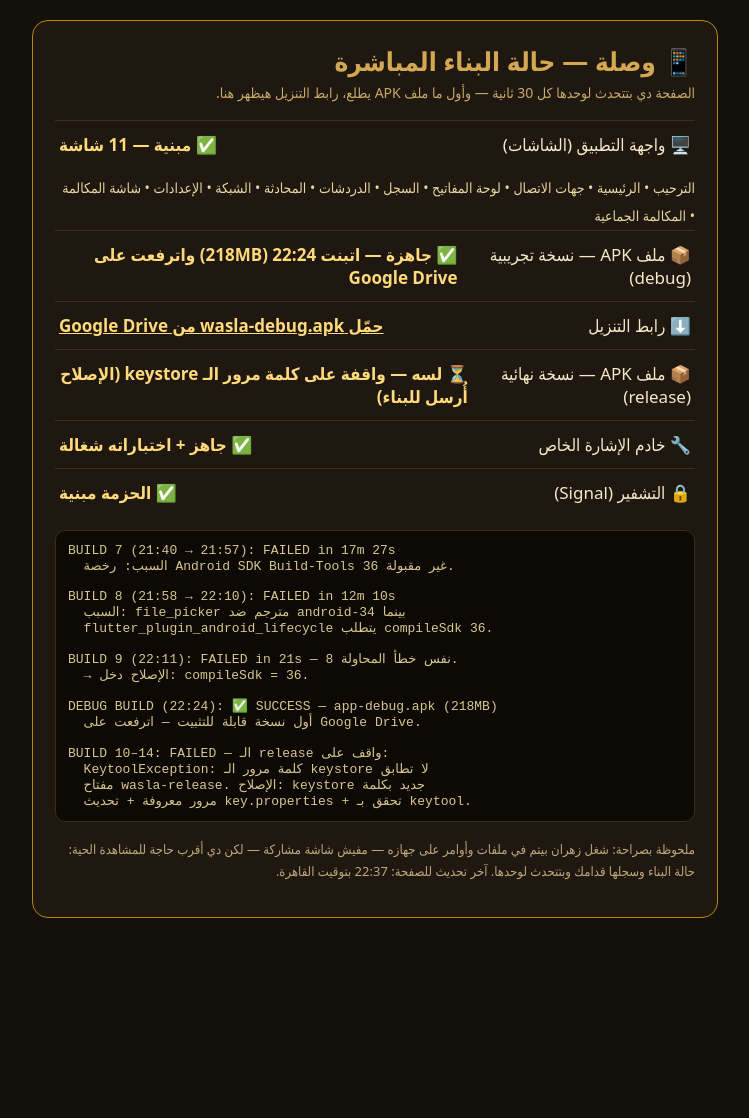
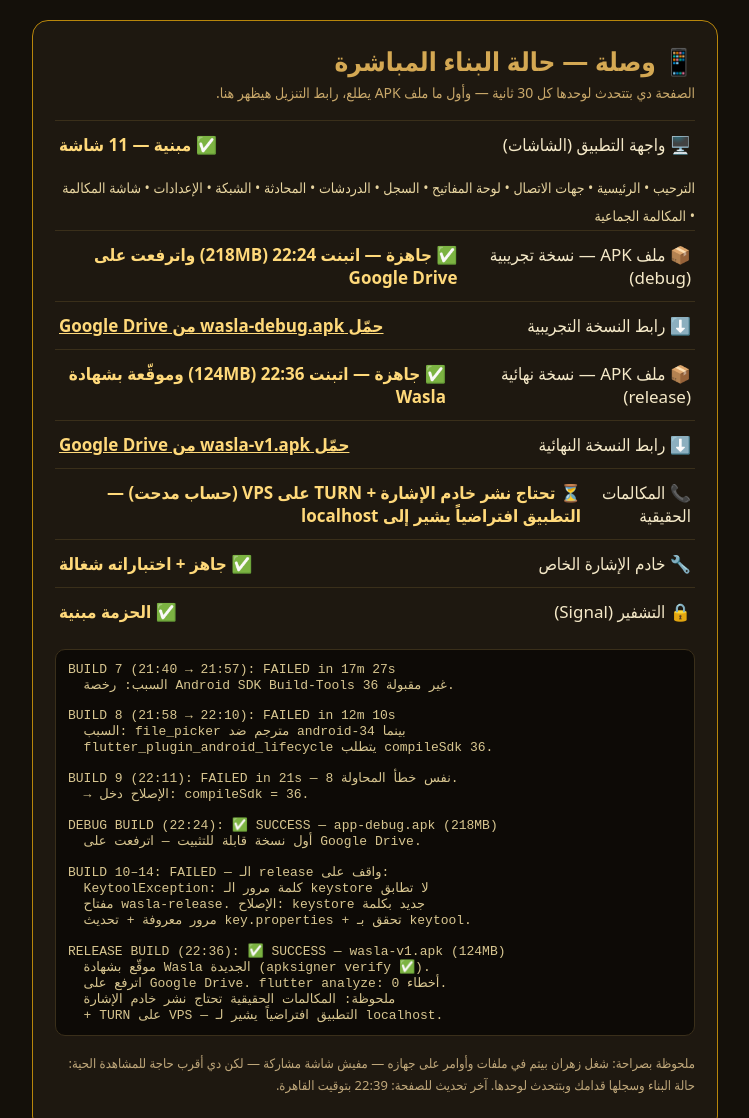
Before and after one commit to medhatzahran7/makkah-voice, a plain HTML site: page mesh-prototype/wasla-status.html in a window 1280 px wide. Shown: the top 1118 px of the page, without its empty margins (265-1014 px from the left). Before the commit the page ends 938 px from the top, so only its background shows below. Drawn offline with Linux system fonts and the light colour scheme.

Commit message:
Wasla status: release APK ready on Drive

```diff
--- a/mesh-prototype/wasla-status.html
+++ b/mesh-prototype/wasla-status.html
@@ -26,8 +26,10 @@
   <div class="row"><span>🖥️ واجهة التطبيق (الشاشات)</span><b class="ok">✅ مبنية — 11 شاشة</b></div>
   <div class="screens">الترحيب • الرئيسية • جهات الاتصال • لوحة المفاتيح • السجل • الدردشات • المحادثة • الشبكة • الإعدادات • شاشة المكالمة • المكالمة الجماعية</div>
   <div class="row"><span>📦 ملف APK — نسخة تجريبية (debug)</span><b class="ok">✅ جاهزة — اتبنت 22:24 (218MB) واترفعت على Google Drive</b></div>
-  <div class="row"><span>⬇️ رابط التنزيل</span><b><a href="https://drive.google.com/file/d/1QpG1gDG6VQNVz9AWuhqbe6UqCd103dzv/view?usp=drivesdk" style="color:#ffd97a;">حمّل wasla-debug.apk من Google Drive</a></b></div>
-  <div class="row"><span>📦 ملف APK — نسخة نهائية (release)</span><b class="wait">⏳ لسه — واقفة على كلمة مرور الـ keystore (الإصلاح أُرسل للبناء)</b></div>
+  <div class="row"><span>⬇️ رابط النسخة التجريبية</span><b><a href="https://drive.google.com/file/d/1QpG1gDG6VQNVz9AWuhqbe6UqCd103dzv/view?usp=drivesdk" style="color:#ffd97a;">حمّل wasla-debug.apk من Google Drive</a></b></div>
+  <div class="row"><span>📦 ملف APK — نسخة نهائية (release)</span><b class="ok">✅ جاهزة — اتبنت 22:36 (124MB) وموقّعة بشهادة Wasla</b></div>
+  <div class="row"><span>⬇️ رابط النسخة النهائية</span><b><a href="https://drive.google.com/file/d/1gPrgLn_gcJxrqcMpGO5TNkWp4tEfV3mQ/view?usp=drivesdk" style="color:#ffd97a;">حمّل wasla-v1.apk من Google Drive</a></b></div>
+  <div class="row"><span>📞 المكالمات الحقيقية</span><b class="wait">⏳ تحتاج نشر خادم الإشارة + TURN على VPS (حساب مدحت) — التطبيق افتراضياً يشير إلى localhost</b></div>
   <div class="row"><span>🔧 خادم الإشارة الخاص</span><b class="ok">✅ جاهز + اختباراته شغالة</b></div>
   <div class="row"><span>🔒 التشفير (Signal)</span><b class="ok">✅ الحزمة مبنية</b></div>
 
@@ -47,9 +49,15 @@ DEBUG BUILD (22:24): ✅ SUCCESS — app-debug.apk (218MB)
 BUILD 10–14: FAILED — الـ release واقف على:
   KeytoolException: كلمة مرور الـ keystore لا تطابق
   مفتاح wasla-release. الإصلاح: keystore جديد بكلمة
-  مرور معروفة + تحديث key.properties + تحقق بـ keytool.</div>
+  مرور معروفة + تحديث key.properties + تحقق بـ keytool.
 
-  <p class="note">ملحوظة بصراحة: شغل زهران بيتم في ملفات وأوامر على جهازه — مفيش شاشة مشاركة — لكن دي أقرب حاجة للمشاهدة الحية: حالة البناء وسجلها قدامك وبتتحدث لوحدها. آخر تحديث للصفحة: 22:37 بتوقيت القاهرة.</p>
+RELEASE BUILD (22:36): ✅ SUCCESS — wasla-v1.apk (124MB)
+  موقّع بشهادة Wasla الجديدة (apksigner verify ✅).
+  اترفع على Google Drive. flutter analyze: 0 أخطاء.
+  ملحوظة: المكالمات الحقيقية تحتاج نشر خادم الإشارة
+  + TURN على VPS — التطبيق افتراضياً يشير لـ localhost.</div>
+
+  <p class="note">ملحوظة بصراحة: شغل زهران بيتم في ملفات وأوامر على جهازه — مفيش شاشة مشاركة — لكن دي أقرب حاجة للمشاهدة الحية: حالة البناء وسجلها قدامك وبتتحدث لوحدها. آخر تحديث للصفحة: 22:39 بتوقيت القاهرة.</p>
 </div>
 </body>
 </html>
```
